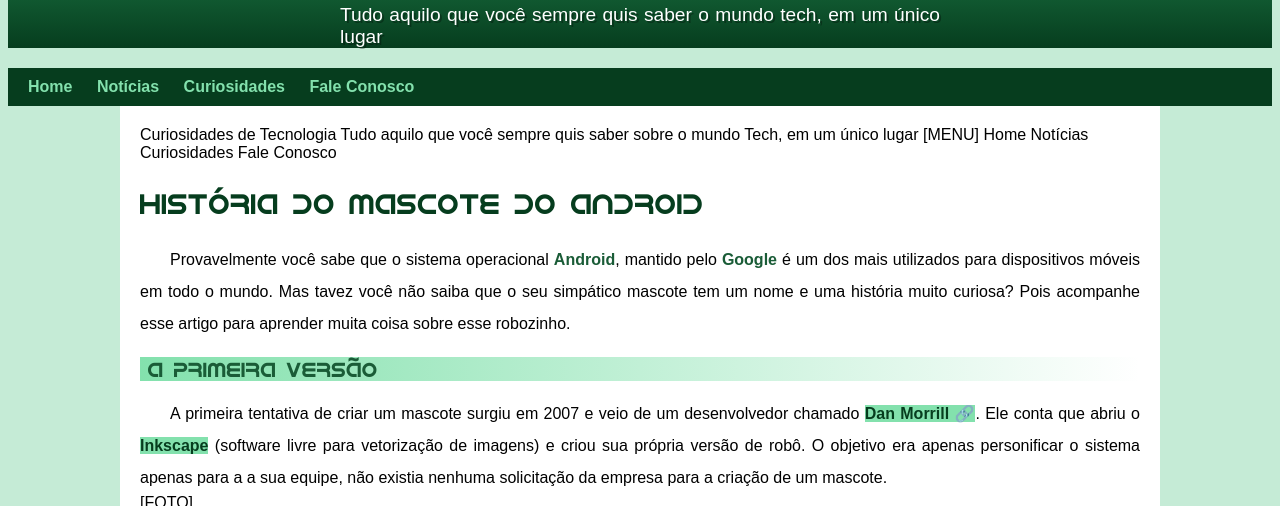
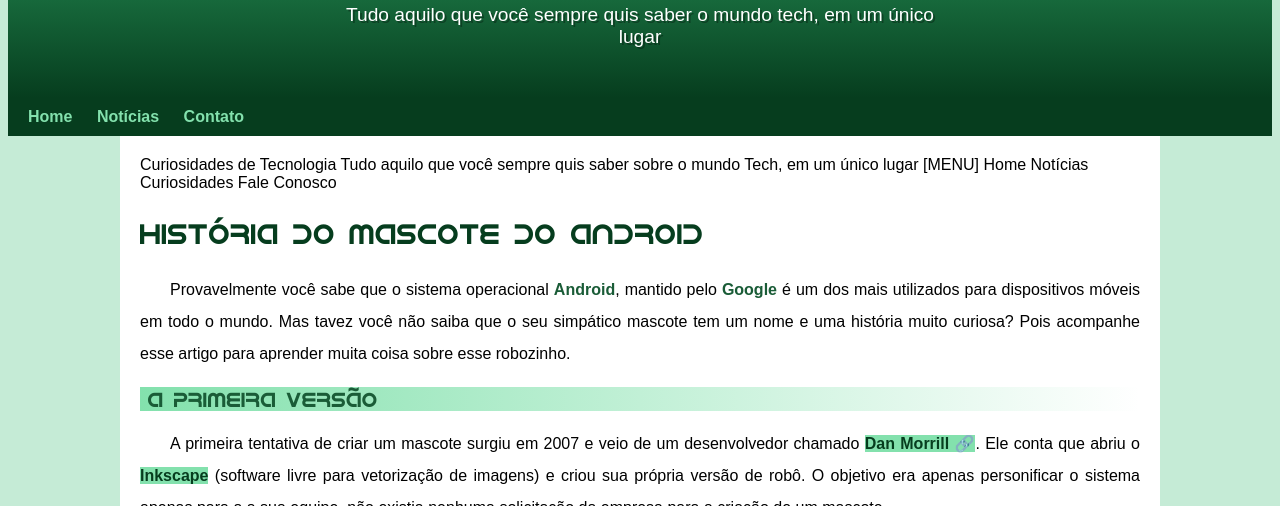
Before and after one commit to CarlosParanhos/projeto-android, a plain HTML site: page index.html in a window 1280 px wide. Shown: the part 152-658 px from the top of the page. Drawn offline with Linux system fonts and the light colour scheme.

Commit message:
problema de padding corrigido

```diff
--- a/estilo/style.css
+++ b/estilo/style.css
@@ -62,11 +62,12 @@ header > p {
     font-family:var(--fonte-padrao) ;
     font-size: 1.2em;
     color: white;
+    text-align: center;
     max-width: 600px;
     padding-right: 10px;
     padding-left: 10px;
     margin: auto;
-    margin-bottom:20px ;
+    padding-bottom:50px ;
     text-shadow: 2px 2px 0px rgb(0, 0, 0, 0.315) ;
 }
 
--- a/index.html
+++ b/index.html
@@ -17,8 +17,7 @@
     <nav>
         <a href="#">Home</a>
         <a href="#">Notícias</a>
-        <a href="#">Curiosidades</a>
-        <a href="#">Fale Conosco</a>
+        <a href="#">Contato</a>
     </nav>
 
     <main>
```
